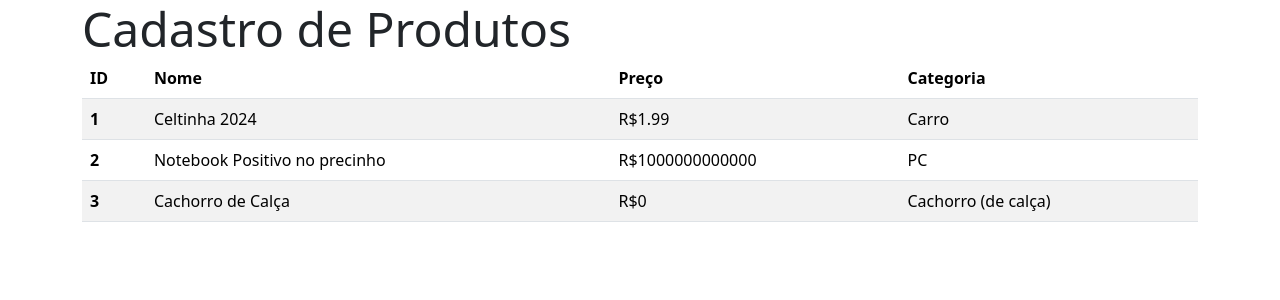
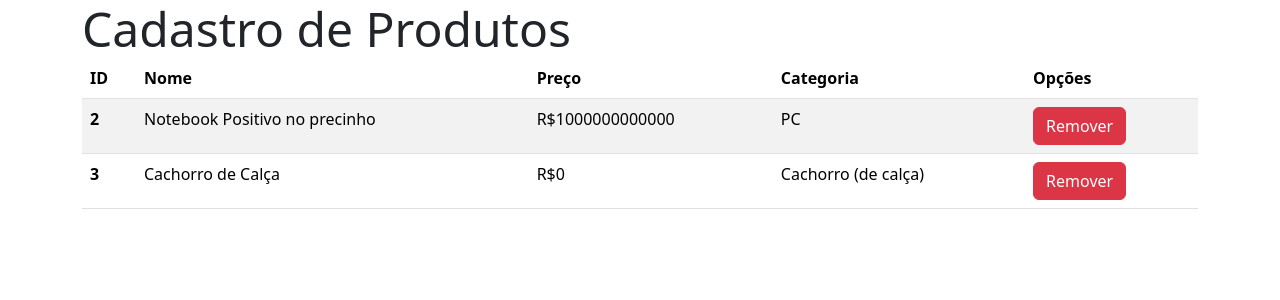
Before and after one commit to lucasjdutra/product-2024-2, an Angular app: page / in a window 1280 px wide. Shown: the top 300 px of the page. Built offline with nearby package versions, Linux system fonts and the light colour scheme; data requests are answered from the project's data file.

Commit message:
added button to remove items from the list

```diff
--- a/db.json
+++ b/db.json
@@ -1,19 +1,16 @@
-  {
-    "products": [
-    { "id": 1,
-      "name": "Celtinha 2024",
-      "price": 1.99,
-      "category": "Carro"
-    },
-    { "id": 2,
+{
+  "products": [
+    {
+      "id": 2,
       "name": "Notebook Positivo no precinho",
-      "price": 1000000000000.00,
+      "price": 1000000000000,
       "category": "PC"
     },
-    { "id": 3,
+    {
+      "id": 3,
       "name": "Cachorro de Calça",
-      "price": 0.00,
+      "price": 0,
       "category": "Cachorro (de calça)"
     }
-    ]
-  }
+  ]
+}
--- a/src/app/product.service.ts
+++ b/src/app/product.service.ts
@@ -14,4 +14,8 @@
   return this.http.get<Product []>('http://localhost:3000/products');
 }
 
+delete(product:Product): Observable<void>{
+  return this.http.delete<void>('http://localhost:3000/products/' + product.id);
 }
+
+}
--- a/src/app/products-table/products-table.component.html
+++ b/src/app/products-table/products-table.component.html
@@ -10,6 +10,7 @@
         <th scope="col">Nome</th>
         <th scope="col">Preço</th>
         <th scope="col">Categoria</th>
+        <th scope="col">Opções</th>
       </tr>
     </thead>
     <tbody>
@@ -19,6 +20,7 @@
         <td>{{product.name}}</td>
         <td>R${{product.price}}</td>
         <td>{{product.category}}</td>
+        <td><button class="btn btn-danger" (click)="delete(product)">Remover</button></td>
       </tr>
 
     </tbody>
--- a/src/app/products-table/products-table.component.ts
+++ b/src/app/products-table/products-table.component.ts
@@ -22,5 +22,10 @@
     );
   }
 
+  delete(product: Product){
+    this.service.delete(product).subscribe({
+      next: () => this.loadProducts()
+    })
+  }
 
 }
```
